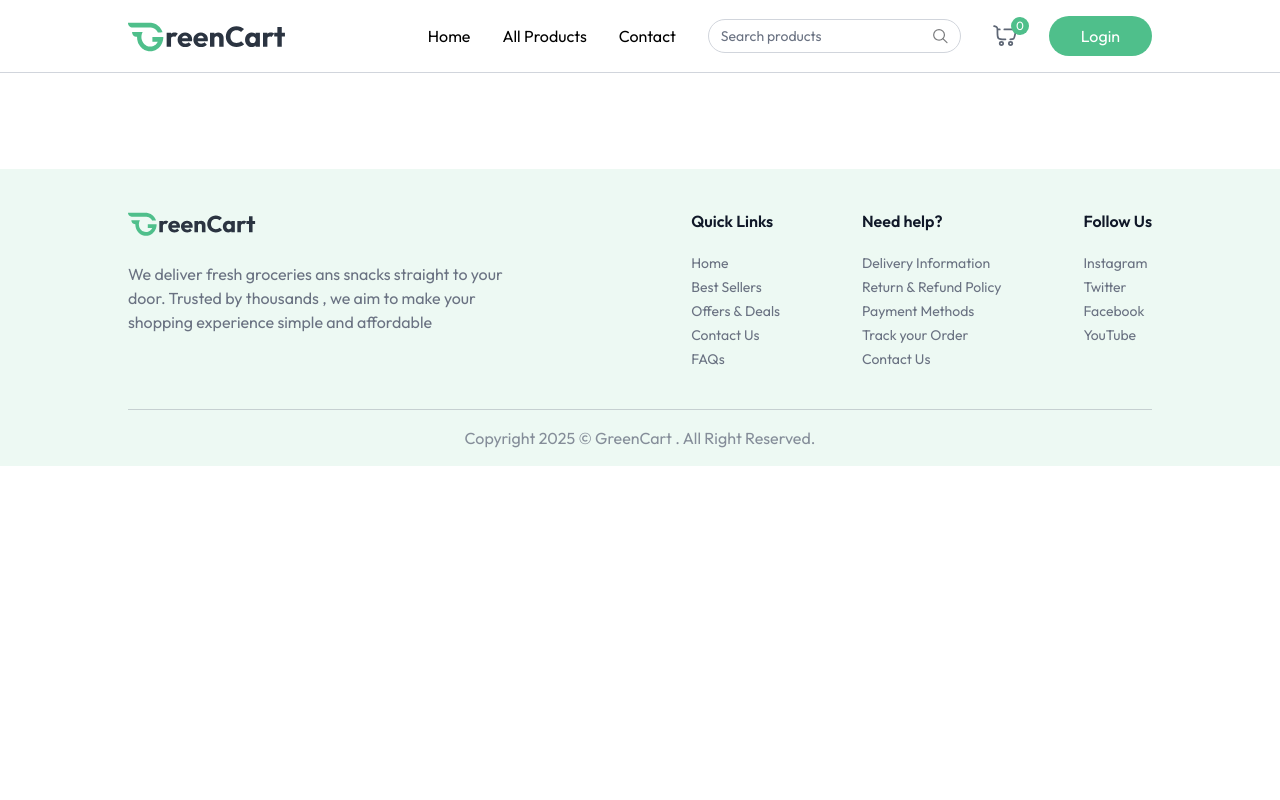
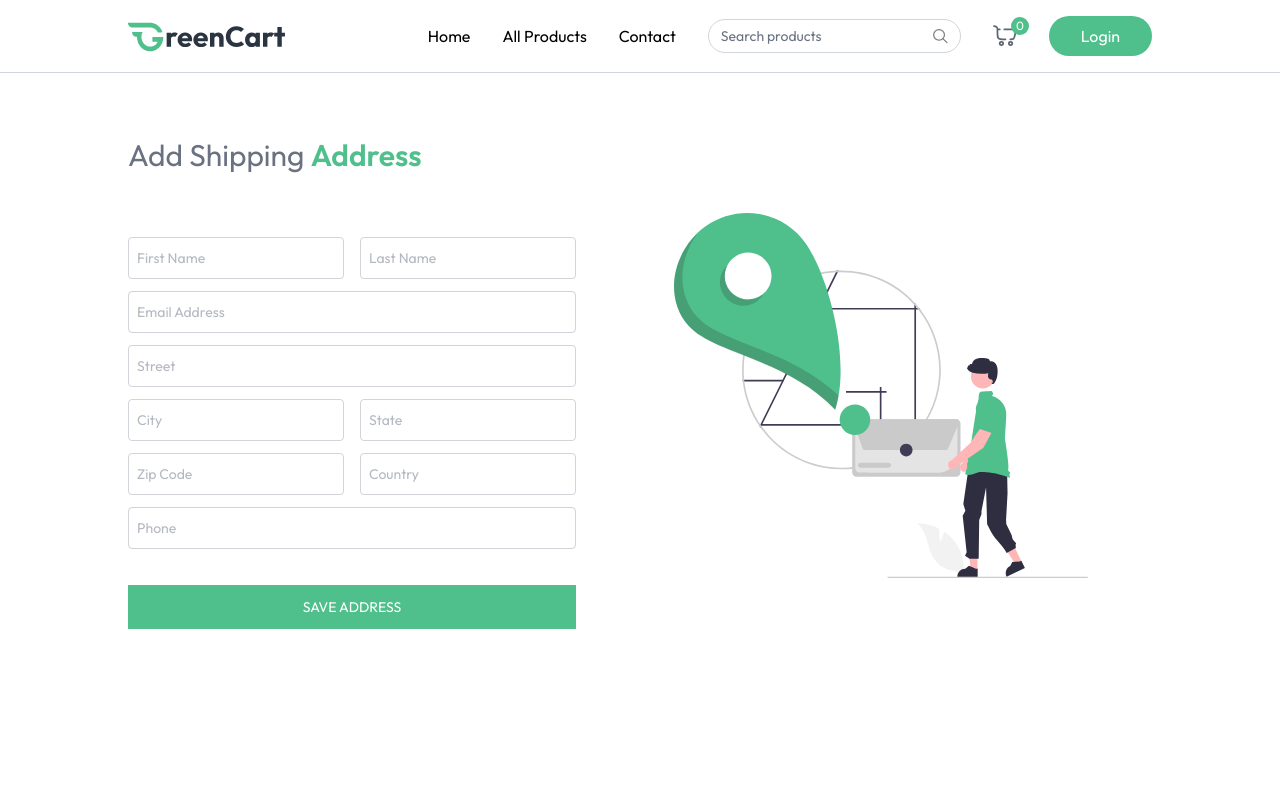
Before and after one commit to SaurabhTomer/GreenCart, a React (Vite) app: page /add-address in a window 1280 px wide. Shown: the top 800 px of the page. Built offline with nearby package versions, Linux system fonts and the light colour scheme.

Commit message:
Add AddAddress page and integrate routing in App component

```diff
--- a/src/App.jsx
+++ b/src/App.jsx
@@ -10,6 +10,7 @@
 import ProductCategory from './pages/ProductCategory'
 import ProductDetails from './pages/ProductDetails'
 import Cart from './pages/Cart'
+import AddAddress from './pages/AddAddress'
 
 const App = () => {
 
@@ -31,6 +32,7 @@
           <Route path='/products/:category' element={<ProductCategory/>}/>
           <Route path='/products/:category/:id' element={<ProductDetails/>}/>
           <Route path='/Cart' element={<Cart/>}/>
+          <Route path='/add-address' element={<AddAddress/>}/>
         </Routes>
       </div>
 
--- /dev/null
+++ b/src/pages/AddAddress.jsx
@@ -0,0 +1,145 @@
+import React, { useState } from "react";
+import { assets } from "../assets/assets";
+
+//input field component
+const InputField = ({ type, placeholder, name, handleChange, address }) => (
+  <input
+    className="w-full px-2 py-2.5 border border-gray-500/30 rounded outline-none text-gray-500
+     focus:border-primary transition"
+    type={type}
+    placeholder={placeholder}
+    onChange={handleChange}
+    name={name}
+    value={address[name]}
+    required
+  />
+);
+
+const AddAddress = () => {
+  const [address, setAddress] = useState({
+    firstName: "",
+    lastName: "",
+    email: "",
+    street: "",
+    city: "",
+    state: "",
+    zipcode: "",
+    country: "",
+    phone: "",
+  });
+
+  const handleChange = (e) => {
+    const { name, value } = e.target;
+
+    setAddress((prevAddress) => ({
+      ...prevAddress,
+      [name]: value,
+    }));
+  };
+
+  const onSubmitHandler = async (e) => {
+    e.preventDefault();
+  };
+
+  return (
+    <div className="mt-16 pb-16">
+      <p className="text-2xl md:text-3xl text-gray-500">
+        Add Shipping <span className="font-semibold text-primary">Address</span>
+      </p>
+
+      <div className="flex flex-col-reverse md:flex-row justify-between mt-10">
+        <div className="flex-1 max-w-md">
+          <form onSubmit={onSubmitHandler} className="space-y-3 mt-6 text-sm">
+            <div className="grid grid-cols-2 gap-4">
+              <InputField
+                handleChange={handleChange}
+                address={address}
+                name="firstName"
+                type="text"
+                placeholder="First Name"
+              />
+              <InputField
+                handleChange={handleChange}
+                address={address}
+                name="lastName"
+                type="text"
+                placeholder="Last Name"
+              />
+            </div>
+
+            <InputField
+              handleChange={handleChange}
+              address={address}
+              name="email"
+              type="email"
+              placeholder="Email Address"
+            />
+            <InputField
+              handleChange={handleChange}
+              address={address}
+              name="Street"
+              type="text"
+              placeholder="Street"
+            />
+
+            <div className="grid grid-cols-2 gap-4">
+              <InputField
+                handleChange={handleChange}
+                address={address}
+                name="city"
+                type="text"
+                placeholder="City"
+              />
+              <InputField
+                handleChange={handleChange}
+                address={address}
+                name="state"
+                type="text"
+                placeholder="State"
+              />
+            </div>
+
+             <div className="grid grid-cols-2 gap-4">
+              <InputField
+                handleChange={handleChange}
+                address={address}
+                name="zipcode"
+                type="Number"
+                placeholder="Zip Code"
+              />
+              <InputField
+                handleChange={handleChange}
+                address={address}
+                name="country"
+                type="text"
+                placeholder="Country"
+              />
+            </div>
+
+        <InputField
+                handleChange={handleChange}
+                address={address}
+                name="phone"
+                type="text"
+                placeholder="Phone"
+              />
+
+              <button className="w-full mt-6 bg-primary text-white py-3 hover:bg-primary-dull
+              transition cursor-pointer uppercase">
+                Save Address
+              </button>
+
+
+          </form>
+        </div>
+        <img
+          className="md:mr-16 mb-16 md:mt-0"
+          src={assets.add_address_iamge}
+          alt="add address"
+        />
+      </div>
+    </div>
+  );
+};
+
+export default AddAddress;
```
